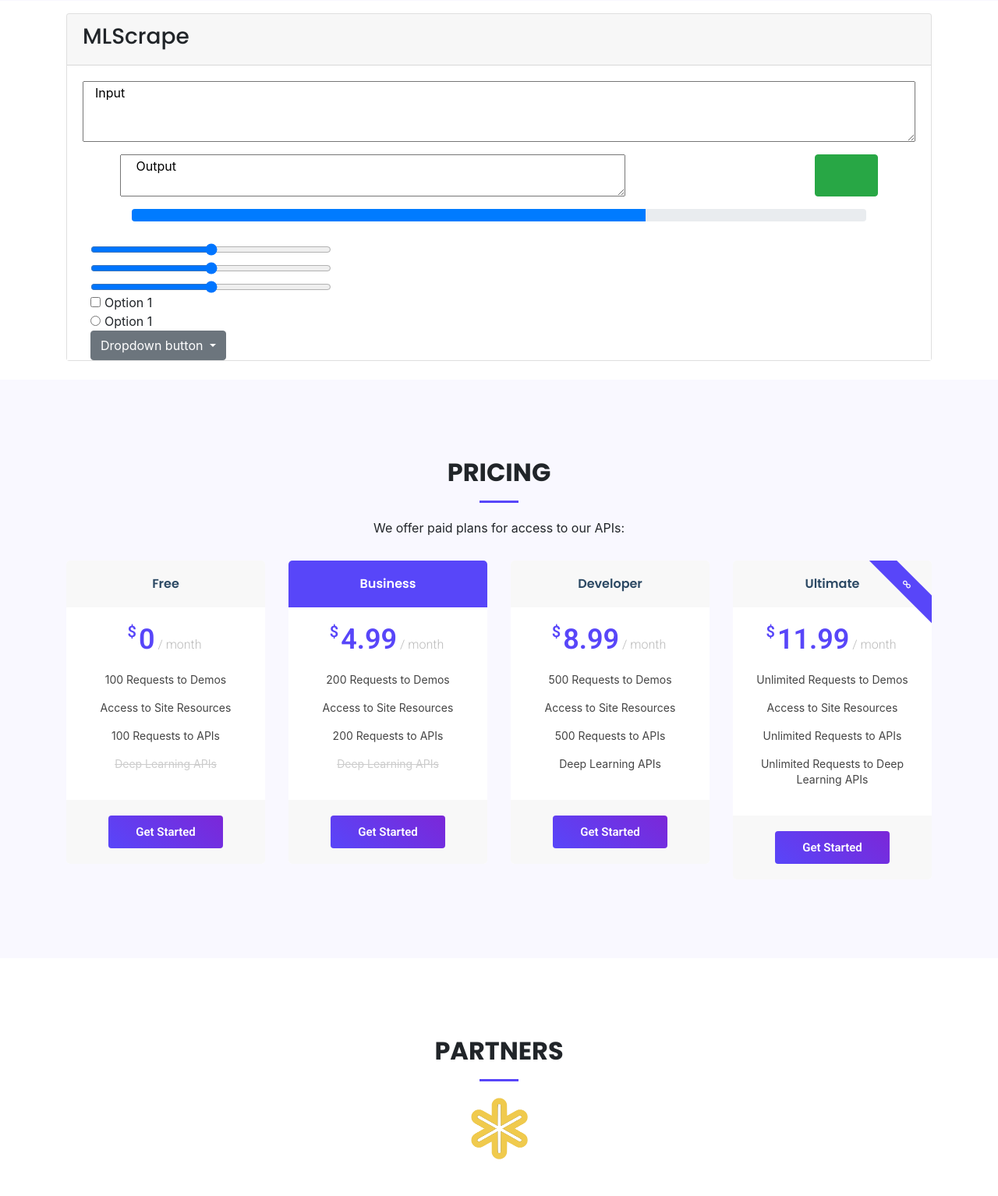
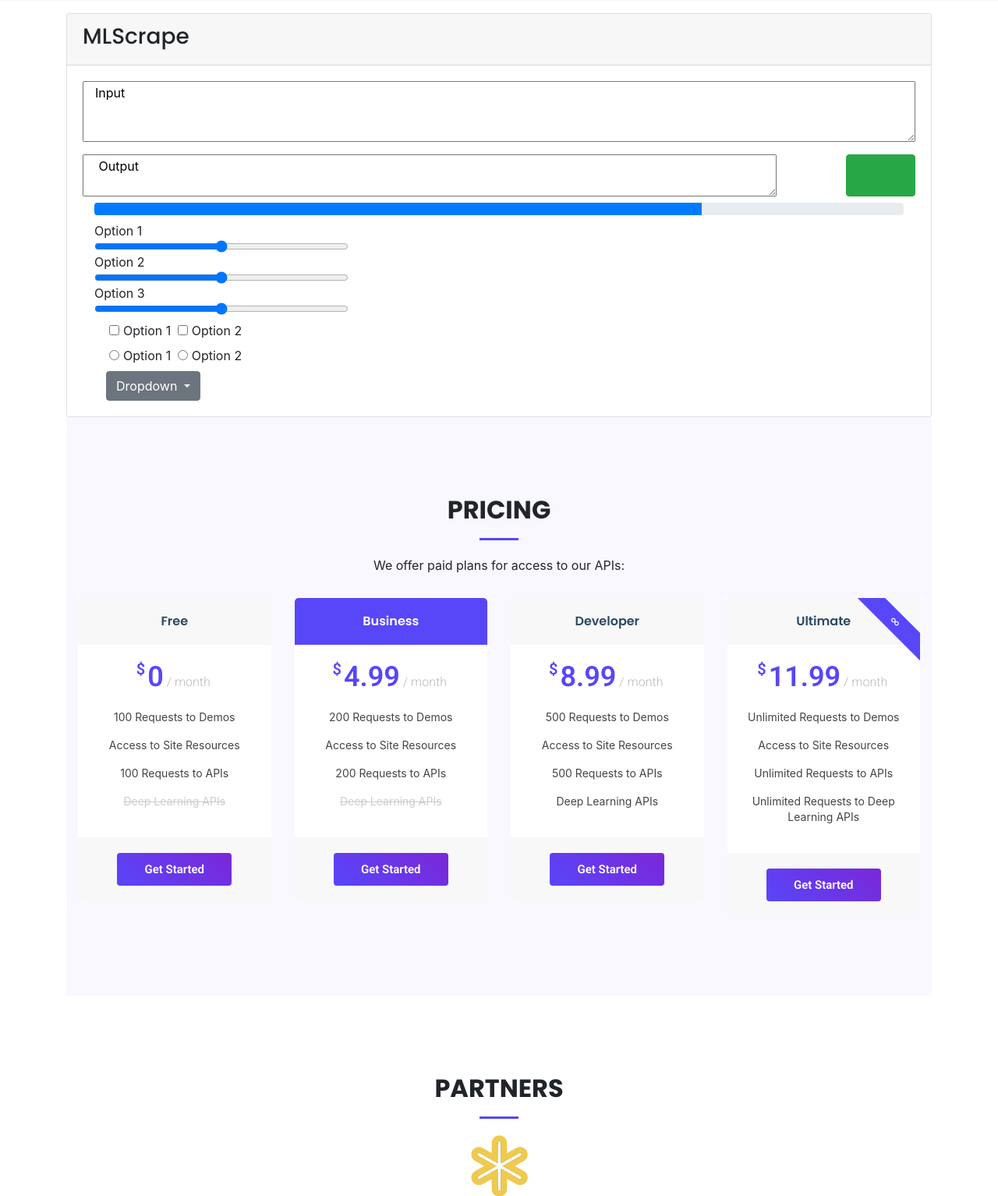
Before and after one commit to PilotedTechnologies/PT-Website, a Flask app: page /home/ in a window 1280 px wide. Shown: the part 2334-3868 px from the top of the page at 78% size. Run offline with Flask 2, Linux system fonts and the light colour scheme; some libraries are stand-ins or nearby versions.

Commit message:
recent version tue aug 11 2020

```diff
--- a/app/templates/landing.j2
+++ b/app/templates/landing.j2
@@ -113,50 +113,58 @@
 		<div class="card-body">
 			<div class="container mb-3">
 				<div class="row">
-					<textarea rows="3" id="textarea" name="textarea" value="Text area" class="mx-12 col">Input </textarea> <br><br>
+					<textarea rows="3" id="textarea" name="textarea" value="Text area" class="col-12">Input </textarea> <br><br>
 				</div>
 			</div>
-			<div class="mx-5">
-				<div class="container border-radius">
-					<div class="row">
-						<textarea rows="2" id="textarea2" class="col-lg-8" name="textarea2"> Output </textarea>
-						<span class="col col-lg-3"></span>
-						<a href="#" class="btn btn-success col-lg-1 text-center pl-3"> <p><span class="glyphicon glyphicon-envelope"></span></p></a>
-						<div class="container pt-3" style="width:100%">
-							<div class="progress">
-								<div class="progress-bar" style="width:70%"></div>
-							</div>
+			<div class="container border-radius">
+				<div class="row">
+					<textarea rows="2" id="textarea2" class="col-10" name="textarea2"> Output </textarea>
+					<span class="col-1"></span>
+					<a href="#" class="btn btn-success col-1"></a>
+				</div>
+			</div>
+			<div class="container mt-2">
+				<div class="row">
+					<div class="col-12">
+						<div class="progress">
+							<div class="progress-bar" style="width:75%"></div>
 						</div>
 					</div>
 				</div>
 			</div>
-		</div>
 		<div class="container" style="background-color: white">
 			<div class="row">
 				<div class="col col-lg-4">
-					<div class="container">
-						<input type="range" class="form-control-range mt-2">
-						<input type="range" class="form-control-range mt-2">
-						<input type="range" class="form-control-range mt-2">
+					<div class="container mt-2">
+						<div class="row">
+							Option 1
+							<input type="range" class="form-control-range">
+							Option 2
+							<input type="range" class="form-control-range">
+							Option 3
+							<input type="range" class="form-control-range">
+						</div>
 					</div>
-					<div class="container">
+					<div class="container mt-2">
 						<div class="form-check-inline">
 						  <label class="form-check-label">
-						    <input type="checkbox" class="form-check-input" value="">Option 1
+						    <input type="checkbox" class="form-check-input ml-1" value="">Option 1
+						    <input type="checkbox" class="form-check-input ml-1" value="">Option 2
 						  </label>
 						</div>
 					</div>
-					<div class="container">
+					<div class="container mt-2">
 						<div class="form-check-inline">
 						  <label class="form-check-label">
-						    <input type="radio" class="form-check-input" name="optradio">Option 1
+						    <input type="radio" class="form-check-input ml-1" name="optradio">Option 1
+						    <input type="radio" class="form-check-input ml-1" name="optradio">Option 2
 						  </label>
 						</div>
 					</div>
-					<div class="container">
+					<div class="container mt-2">
 						<div class="dropdown">
 						  <button class="btn btn-secondary dropdown-toggle" type="button" id="dropdownMenuButton" data-toggle="dropdown" aria-haspopup="true" aria-expanded="false">
-						    Dropdown button
+						    Dropdown
 						  </button>
 						  <div class="dropdown-menu" aria-labelledby="dropdownMenuButton">
 						    <a class="dropdown-item" href="#">Action</a>
--- a/app/templates/layout.j2
+++ b/app/templates/layout.j2
@@ -72,7 +72,7 @@
 						<div class="container">
 							<div class="row">
 								<div class="col-lg-3 col-md-6 footer-contact">
-									<h3>Techie</h3>
+									<h3>PILOTECH</h3>
 									<p>
 										San Francisco Bay Area <br><br>
 										<strong>Email:</strong> mishalubich007@berkeley.edu<br>
--- a/app/templates/login.j2
+++ b/app/templates/login.j2
@@ -19,7 +19,7 @@
         </label>
       </div>
       <button class="btn btn-lg btn-primary btn-block" type="submit">Sign in</button>
-      <p class="mt-5 mb-3 text-muted">&copy; 2017-2018</p>
+      <p class="mt-5 mb-3 text-muted">&copy; @Pil&#9881tech</p>
     </form>
   </body>
 {% endblock %}
```
